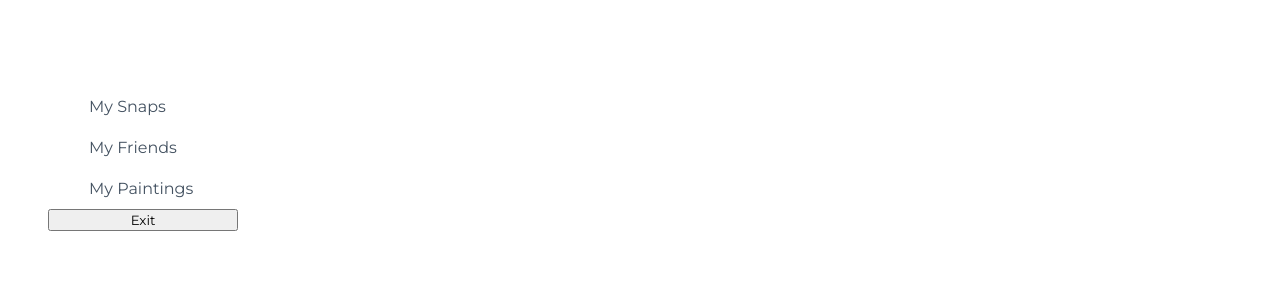
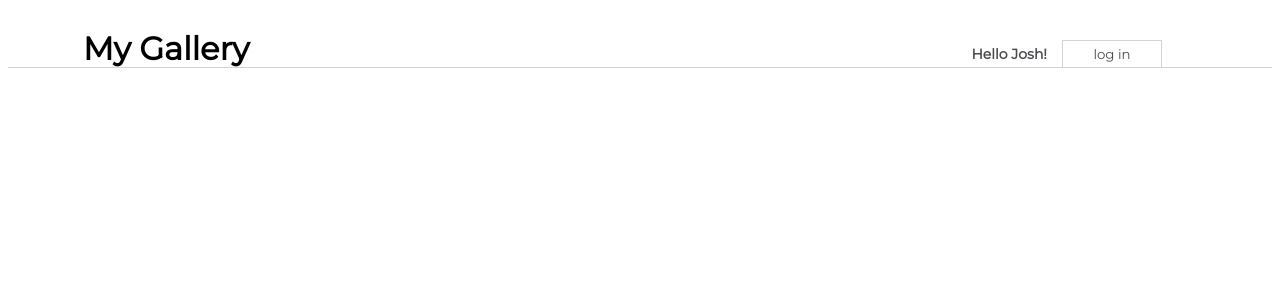
Before and after one commit to LordButley/react-challenges, a React (Create React App) app in the folder my-app/: page / in a window 1280 px wide. Shown: the top 300 px of the page. Built offline with nearby package versions, Linux system fonts and the light colour scheme.

Commit message:
complete class componenent challenge. create file regarding shortcuts

```diff
--- a/my-app/src/App.js
+++ b/my-app/src/App.js
@@ -1,6 +1,7 @@
 import css from './App.module.css';
 // import Sidebar from './components/Sidebar';
-import SidebarClass from './components/SidebarClass';
+// import SidebarClass from './components/SidebarClass';
+import NavBarSimple from './components/NavBarSimple';
 
 function App() {
   return (
@@ -10,7 +11,8 @@ function App() {
       {/* <Sidebar /> */}
 
       {/* <SidebarClass /> */}
-      <SidebarClass anchorOne="Snaps" anchorTwo="Friends" />
+      {/* <SidebarClass anchorOne="Snaps" anchorTwo="Friends" /> */}
+      <NavBarSimple name="Josh" />
 
     </div>
   );
--- /dev/null
+++ b/my-app/src/components/NavBarSimple.js
@@ -0,0 +1,47 @@
+import React from "react";
+import css from "./css/NavBarSimple.module.css";
+
+class NavBarSimple extends React.Component{
+
+    constructor(props){
+        super(props);
+        this.state = {
+            greeting: "Hello",
+            buttonText: "log in",
+            name: this.props.name,
+        }
+    }
+
+    handleClick(){
+        console.log("Handle Click");
+        this.setState((prevState, prevProps) => {
+            return {
+                // greeting: prevState.greeting === "Hello, guest!" ? "Welcome back, user!" : "Hello, guest!",
+                greeting: prevState.greeting === "Hello" ? "Welcome back," : "Hello",
+                buttonText: prevState.buttonText === "log in" ? "log out" : "log in",
+                name : prevState.name === this.props.name ? "guest" : this.props.name,
+            }
+        })
+    }
+
+
+
+    render(){
+        console.log(this.state);
+        return(
+            <h1 class= {css.NavBar}>My Gallery
+                <div>
+                    <span>
+                        {this.state.greeting} {this.state.name}!
+                    </span>
+                    <button onClick={() => {this.handleClick();}}>
+                        {this.state.buttonText}
+                    </button>
+                </div>
+            </h1>
+        )
+
+    }
+}
+
+export default NavBarSimple;
```
Also changed, not shown: my-app/src/components/ES7Snippets.js (added, +55 -0 lines).
